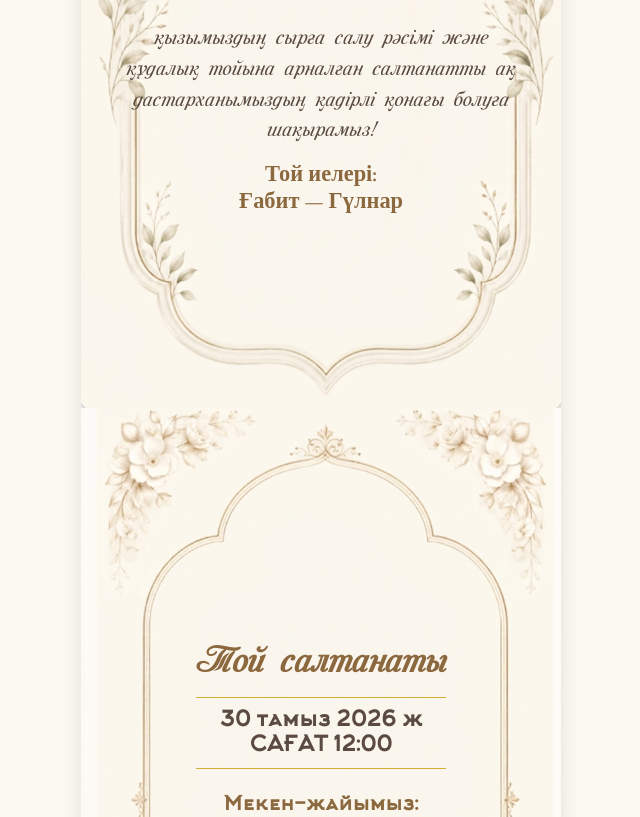
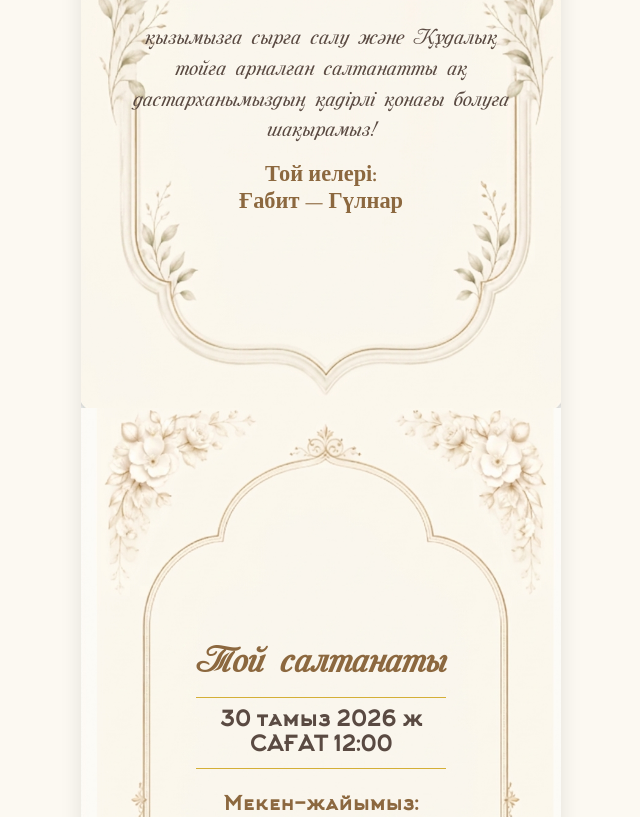
Before and after one commit to Nursaiwnl/kudalyk, a plain HTML site: page index.html in a window 1280 px wide. Shown: the part 1192-2009 px from the top of the page, without its empty margins (319-959 px from the left). Drawn offline with nearby package versions, Linux system fonts and the light colour scheme.

Commit message:
Fix HTML encoding issues in index.html

```diff
--- a/index.html
+++ b/index.html
@@ -325,7 +325,7 @@
             <p class="text-body">Сіздерді аяулы</p>
             <div class="script-title" style="font-size: 3.4rem; margin: 10px 0;">Альдия</div>
             <p class="text-body">
-                қызымыздың сырға салу рәсімі және құдалық тойына арналған салтанатты ақ дастарханымыздың қадірлі қонағы болуға шақырамыз!
+                қызымызға сырға салу және Құдалық тойға арналған салтанатты ақ дастарханымыздың қадірлі қонағы болуға шақырамыз!
             </p>
             <div class="hosts">Той иелері:<br>Ғабит — Гүлнар</div>
         </div>
```
